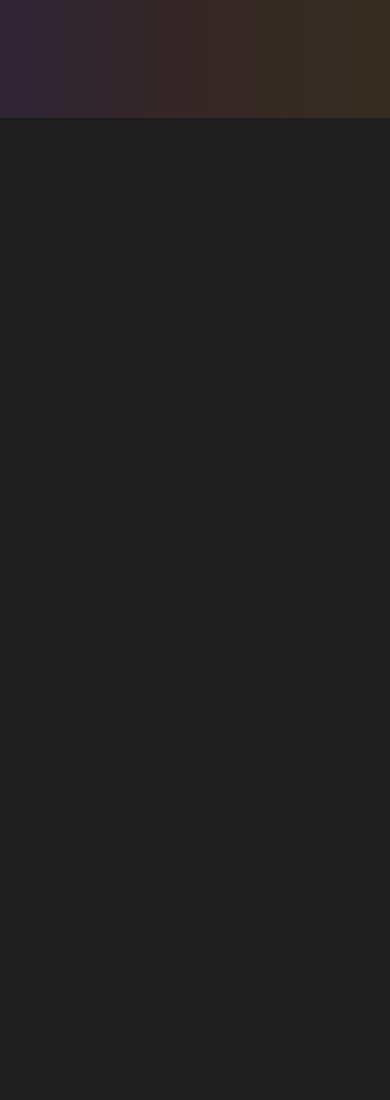
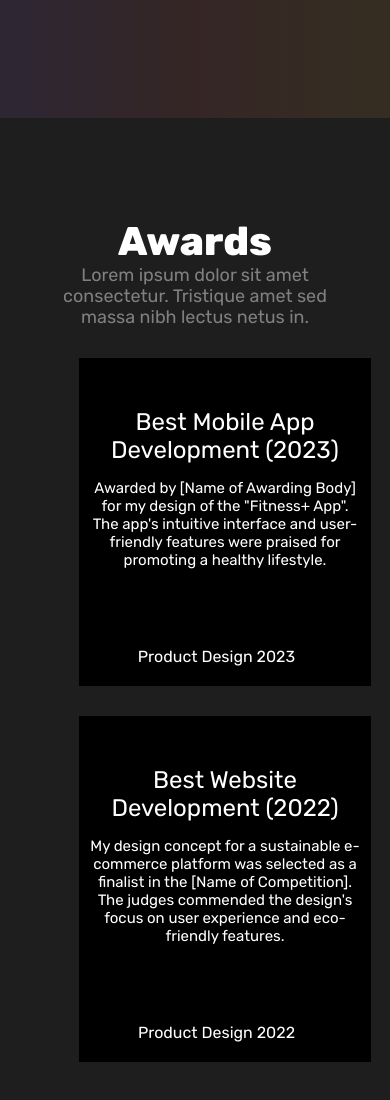
Before and after one commit to samiuzzaman10/Portfolio-Website-Using-HTML-and-CSS, a plain HTML site: page index.html in a window 390 px wide. Shown: the part 2661-3761 px from the top of the page. Before the commit the page ends 2779 px from the top, so only its background shows below. Drawn offline with Linux system fonts and the light colour scheme.

Commit message:
Awards Section

```diff
--- a/index.html
+++ b/index.html
@@ -148,6 +148,44 @@
           </div>
         </div>
       </section>
+
+      <!-- Awards Section Code Start -->
+      <section id="awards-container">
+        <div class="awards-parent-div">
+          <div class="awards-title">
+            <h2>Awards</h2>
+            <p class="award-title">
+              Lorem ipsum dolor sit amet consectetur. Tristique amet sed massa
+              nibh lectus netus in.
+            </p>
+          </div>
+          <div class="mobile-app-div">
+            <div class="app-child-div">
+              <h3>Best Mobile App Development (2023)</h3>
+              <p>
+                Awarded by [Name of Awarding Body] for my design of the
+                "Fitness+ App". The app's intuitive interface and user-friendly
+                features were praised for promoting a healthy lifestyle.
+              </p>
+            </div>
+            <h4>Product Design 2023</h4>
+          </div>
+
+          <div class="website-div">
+            <div class="web-child-div">
+              <h3>Best Website Development (2022)</h3>
+              <p>
+                My design concept for a sustainable e-commerce platform was
+                selected as a finalist in the [Name of Competition]. The judges
+                commended the design's focus on user experience and eco-friendly
+                features.
+              </p>
+            </div>
+            <h4>Product Design 2022</h4>
+          </div>
+        </div>
+      </section>
+      <!-- Awards Section Code End -->
     </main>
   </body>
 </html>
--- a/style.css
+++ b/style.css
@@ -270,8 +270,70 @@ header nav .nav-menu .nav-btn {
   font-size: 30px;
   text-transform: uppercase;
 }
+/* Experience Section Code End */
 
-/* Experience Section Code End */
+/* Awards Section Code Start */
+#awards-container {
+  width: 65%;
+  margin: 100px auto;
+}
+.award-title {
+  width: 50%;
+  margin: 0 auto;
+}
+.awards-parent-div .awards-title h2 {
+  text-align: center;
+  font-family: Rubik;
+  font-weight: 800;
+  font-size: 40px;
+  line-height: 47px;
+  letter-spacing: 1.5%;
+  color: #ffffff;
+}
+.award-title {
+  text-align: center;
+  font-family: Rubik;
+  font-weight: 400;
+  font-size: 18px;
+  line-height: 21px;
+  letter-spacing: 3%;
+  color: gray;
+}
+
+.mobile-app-div,
+.website-div {
+  display: flex;
+  justify-content: center;
+  background-color: black;
+  color: white;
+  margin: 30px;
+}
+.app-child-div,
+.web-child-div {
+  width: 75%;
+  padding: 40px 100px 40px 20px;
+}
+.mobile-app-div h3,
+.website-div h3 {
+  font-family: Rubik;
+  font-weight: 400;
+  font-size: 24px;
+  margin-bottom: 15px;
+}
+.mobile-app-div p,
+.website-div p {
+  font-family: Rubik;
+  font-weight: 400;
+  font-size: 15px;
+}
+.mobile-app-div h4,
+.website-div h4 {
+  padding-top: 28px;
+  padding-right: 17px;
+  font-family: Rubik;
+  font-weight: 400;
+}
+/* Awards Section Code End */
 
 /* Responsive Design Code Section  */
 @media screen and (min-width: 300px) and (max-width: 700px) {
@@ -364,7 +426,7 @@ header nav .nav-menu .nav-btn {
   }
   /* Banner section Code End */
   /* Experience Section Code Start  */
-  experience-container {
+  #experience-container {
     width: 100%;
   }
   .experience-parent-div {
@@ -384,6 +446,53 @@ header nav .nav-menu .nav-btn {
     padding-top: 50px;
   }
   /* Experience Section Code Start  */
+  /* Awards Section Code Start */
+  #awards-container {
+    width: 75%;
+    margin: 100px auto;
+  }
+  .award-title {
+    width: 100%;
+    margin: 0 auto;
+  }
+  .awards-parent-div .awards-title h2 {
+    text-align: center;
+    font-family: Rubik;
+    font-weight: 800;
+    font-size: 40px;
+    line-height: 47px;
+    letter-spacing: 1.5%;
+    color: #ffffff;
+  }
+
+  .mobile-app-div,
+  .website-div {
+    display: block;
+    width: 100%;
+  }
+  .app-child-div,
+  .web-child-div {
+    margin: 0;
+    padding: 50px 10px;
+    width: 100%;
+  }
+  .mobile-app-div h3,
+  .website-div h3 {
+    text-align: center;
+  }
+  .mobile-app-div p,
+  .website-div p {
+    font-family: Rubik;
+    font-weight: 400;
+    font-size: 15px;
+    text-align: center;
+  }
+  .mobile-app-div h4,
+  .website-div h4 {
+    text-align: center;
+    padding-bottom: 20px;
+  }
+  /* Awards Section Code End */
 }
 
 @media screen and (min-width: 700px) and (max-width: 1150px) {
@@ -411,4 +520,3 @@ header nav .nav-menu .nav-btn {
   }
   /* Banner section Code End */
 }
-/* Header Section Code end */
```
